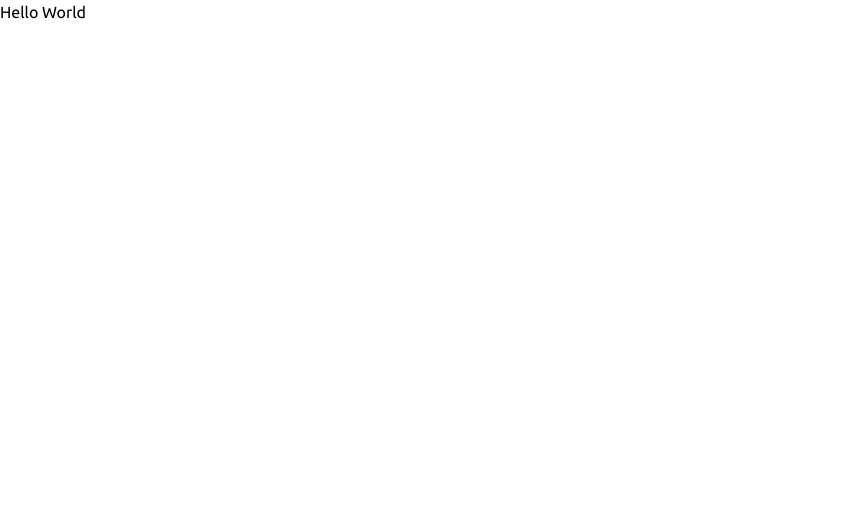
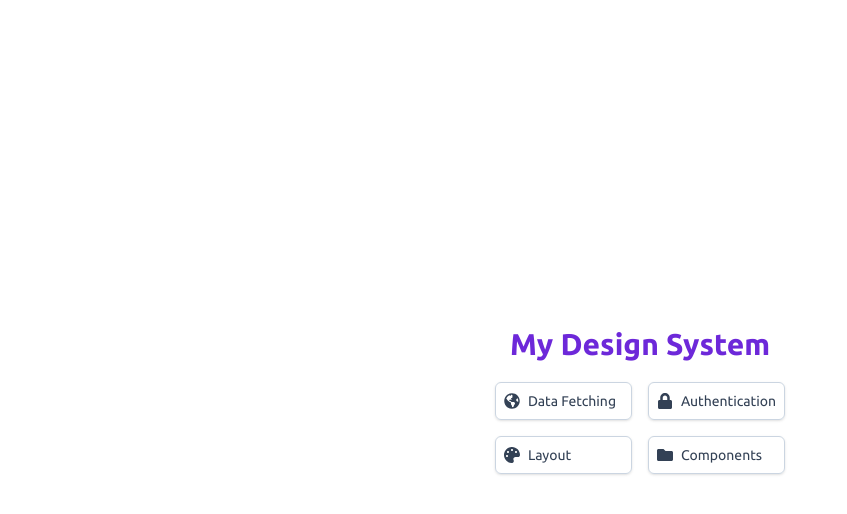
Before and after one commit to DaviLhlapak/my-design-pattern, a Next.js app: page / in a window 1280 px wide. Shown: the top 514 px of the page, without its empty margins (0-847 px from the left). Built offline with nearby package versions, Linux system fonts and the light colour scheme.

Commit message:
feat: added more configurations into home

```diff
--- /dev/null
+++ b/components/home/article.tsx
@@ -0,0 +1,24 @@
+import Link from 'next/link'
+
+interface ArticleProps {
+    title: string
+    icon: React.ReactNode
+    link: string
+}
+
+const Article = ({ title, icon, link }: ArticleProps) => {
+    return (
+        <Link href={link} passHref>
+            <a href="replace">
+                <article className="p-2 shadow border border-slate-300 rounded-md transition-shadow duration-150 hover:shadow-md hover:shadow-fuchsia-300 hover:border-fuchsia-300">
+                    <header className="flex items-center space-x-2 text-slate-700">
+                        {icon}
+                        <h2 className="text-sm">{title}</h2>
+                    </header>
+                </article>
+            </a>
+        </Link>
+    )
+}
+
+export default Article
--- a/package.json
+++ b/package.json
@@ -9,9 +9,12 @@
     "lint": "next lint"
   },
   "dependencies": {
+    "axios": "^0.27.2",
     "next": "12.1.6",
     "react": "18.2.0",
-    "react-dom": "18.2.0"
+    "react-dom": "18.2.0",
+    "react-icons": "^4.4.0",
+    "swr": "^1.3.0"
   },
   "devDependencies": {
     "@next/eslint-plugin-next": "^12.1.6",
--- a/pages/_app.tsx
+++ b/pages/_app.tsx
@@ -1,8 +1,8 @@
 import '../styles/globals.css'
 import type { AppProps } from 'next/app'
 
-function MyApp({ Component, pageProps }: AppProps) {
+function CustomApp({ Component, pageProps }: AppProps) {
     return <Component {...pageProps} />
 }
 
-export default MyApp
+export default CustomApp
--- a/pages/index.tsx
+++ b/pages/index.tsx
@@ -1,7 +1,38 @@
 import type { NextPage } from 'next'
 
+import Article from 'components/home/article'
+
+import { FaFolder, FaGlobeAmericas, FaLock, FaPalette } from 'react-icons/fa'
+
 const Home: NextPage = () => {
-    return <h1>Hello World</h1>
+    return (
+        <section className="w-screen h-screen flex flex-col items-center justify-center space-y-5">
+            <header>
+                <h1 className="font-bold text-3xl text-violet-700">
+                    My Design System
+                </h1>
+            </header>
+
+            <div className="grid grid-cols-2 gap-4">
+                <Article
+                    title="Data Fetching"
+                    icon={<FaGlobeAmericas />}
+                    link="/data-fetch/"
+                />
+                <Article
+                    title="Authentication"
+                    icon={<FaLock />}
+                    link="/authentication/"
+                />
+                <Article title="Layout" icon={<FaPalette />} link="/layouts/" />
+                <Article
+                    title="Components"
+                    icon={<FaFolder />}
+                    link="/components/"
+                />
+            </div>
+        </section>
+    )
 }
 
 export default Home
--- /dev/null
+++ b/src/types/apiError.ts
@@ -0,0 +1,5 @@
+export default class ApiError extends Error {
+    public status!: number
+
+    public info!: string
+}
```
Also changed, not shown: src/hooks/useApi.ts (added, +44 -0 lines), src/services/api.ts (added, +10 -0 lines), .eslintrc.json, 1 other file (tests, documents, lock files or other folders).
